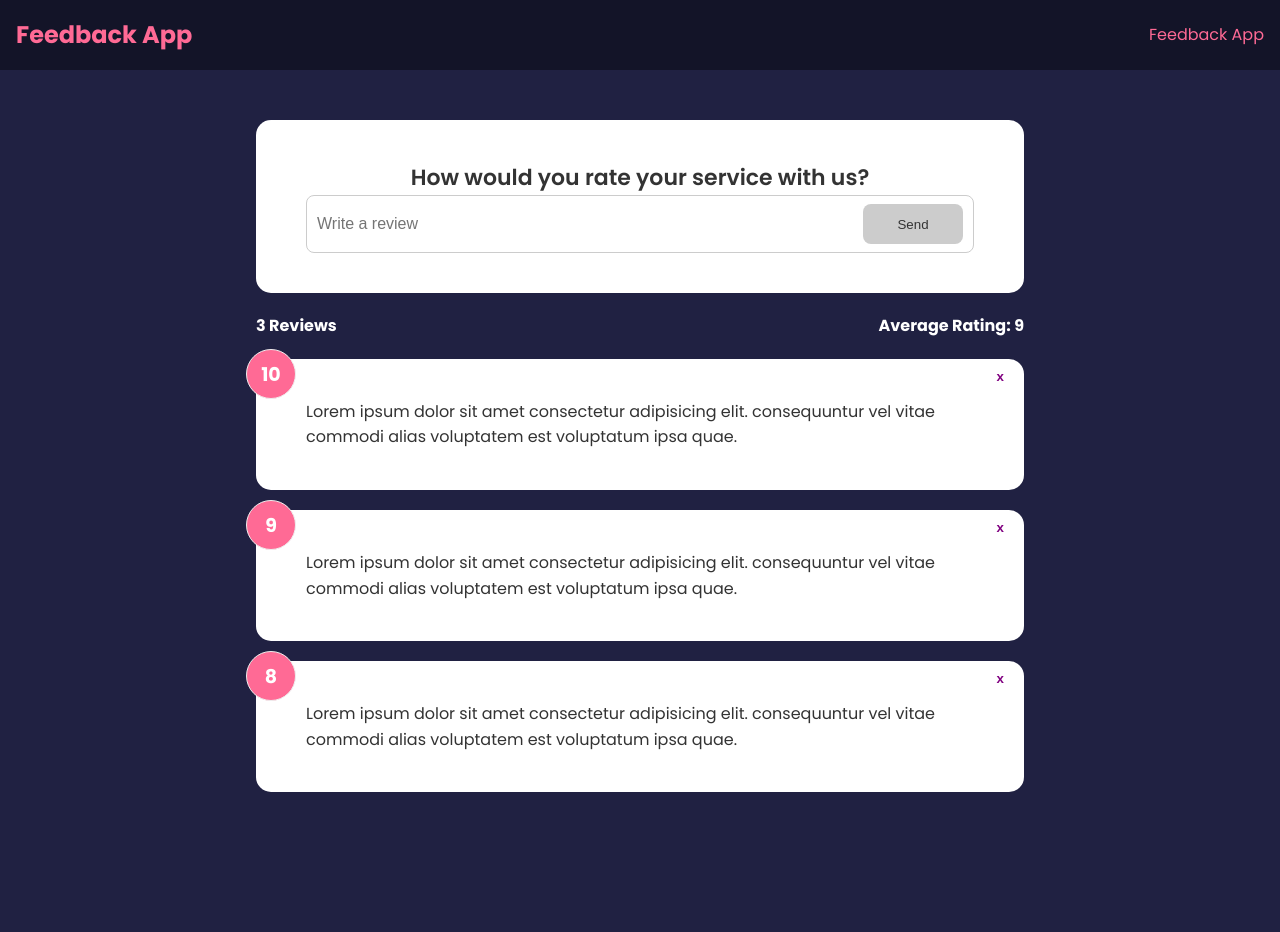
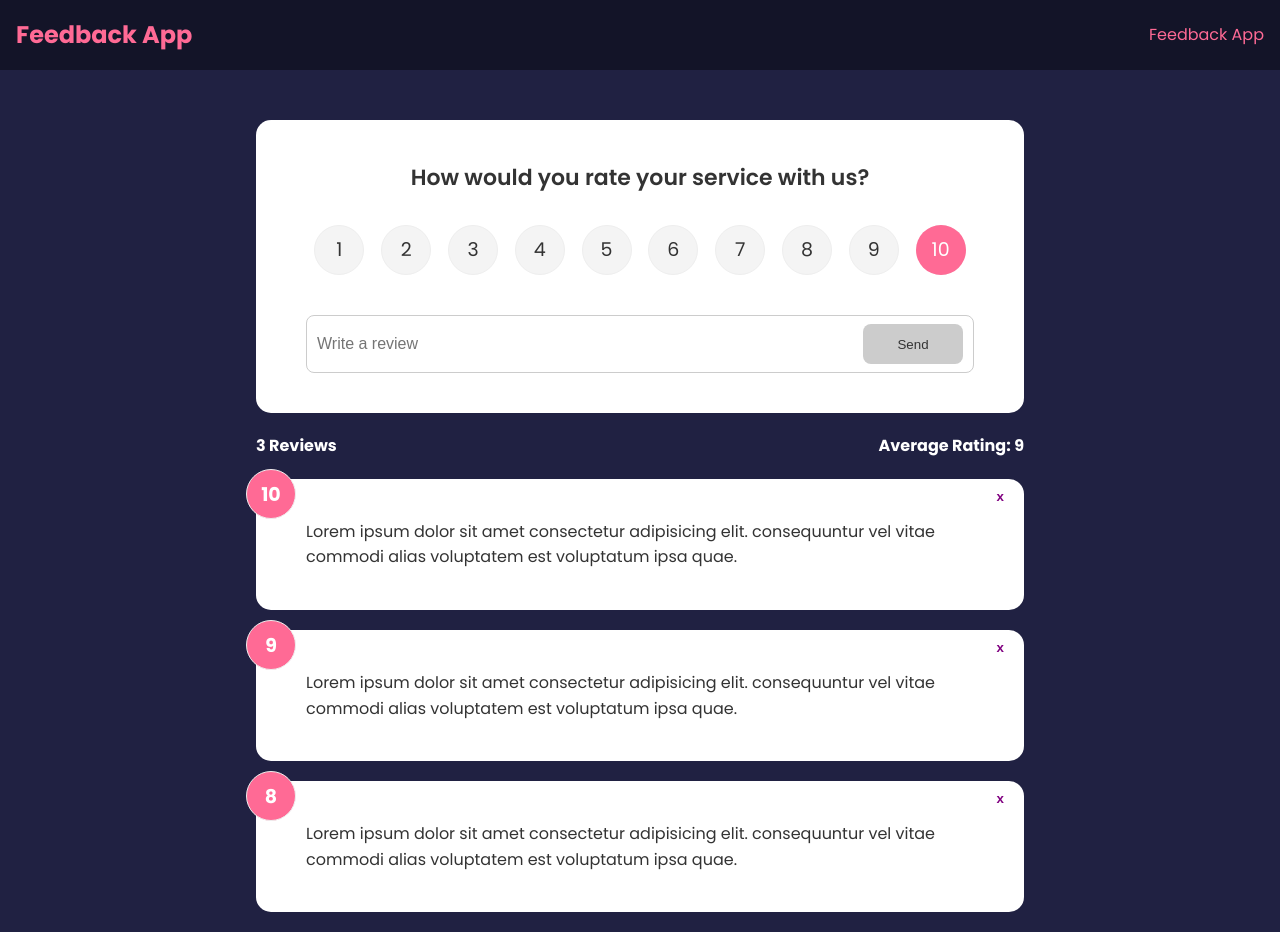
Before and after one commit to michellejanay/Feedback-app, a React (Create React App) app: page / in a window 1280 px wide. Before the commit the page ends 812 px from the top, so only its background shows below. Built offline with nearby package versions, Linux system fonts and the light colour scheme.

Commit message:
ratings: radio buttons added, state set

```diff
--- a/src/components/FeedbackForm.jsx
+++ b/src/components/FeedbackForm.jsx
@@ -1,10 +1,12 @@
 import React, { useState } from 'react'
 import Card from './shared/Card'
 import Button from './shared/Button'
+import RatingSelect from './RatingSelect'
 
 const FeedbackForm = () => {
   const [text, setText] = useState('')
   const [btnDisabled, setBtnDisabled] = useState(true)
+  const [rating, setRating] = useState(10)
   const [message, setMessage] = useState('')
 
   const handleTextInput = (e) => {
@@ -26,7 +28,7 @@ const FeedbackForm = () => {
     <Card>
       <form>
         <h2>How would you rate your service with us? </h2>
-        {/* to do - rating select component */}
+        <RatingSelect select={(rating) => setRating(rating)}/>
         <section className="input-group">
           <input
             onChange={handleTextInput}
--- /dev/null
+++ b/src/components/RatingSelect.jsx
@@ -0,0 +1,29 @@
+import React, { useState } from 'react'
+
+const RatingSelect = ({select}) => {
+  const [selected, setSelected] = useState(10)
+
+  const handleChange = (e) => {
+    setSelected(+e.currentTarget.value)
+    select(+e.currentTarget.value)
+  }
+  return (
+    <ul className="rating">
+      {Array.from({ length: 10 }, (_, i) => (
+        <li key={`rating-${i + 1}`}>
+          <input
+            type="radio"
+            id={`num${i + 1}`}
+            name="rating"
+            value={i + 1}
+            onChange={handleChange}
+            checked={selected === i + 1}
+          />
+          <label htmlFor={`num${i + 1}`}>{i + 1}</label>
+        </li>
+      ))}
+    </ul>
+  )
+}
+
+export default RatingSelect
```
